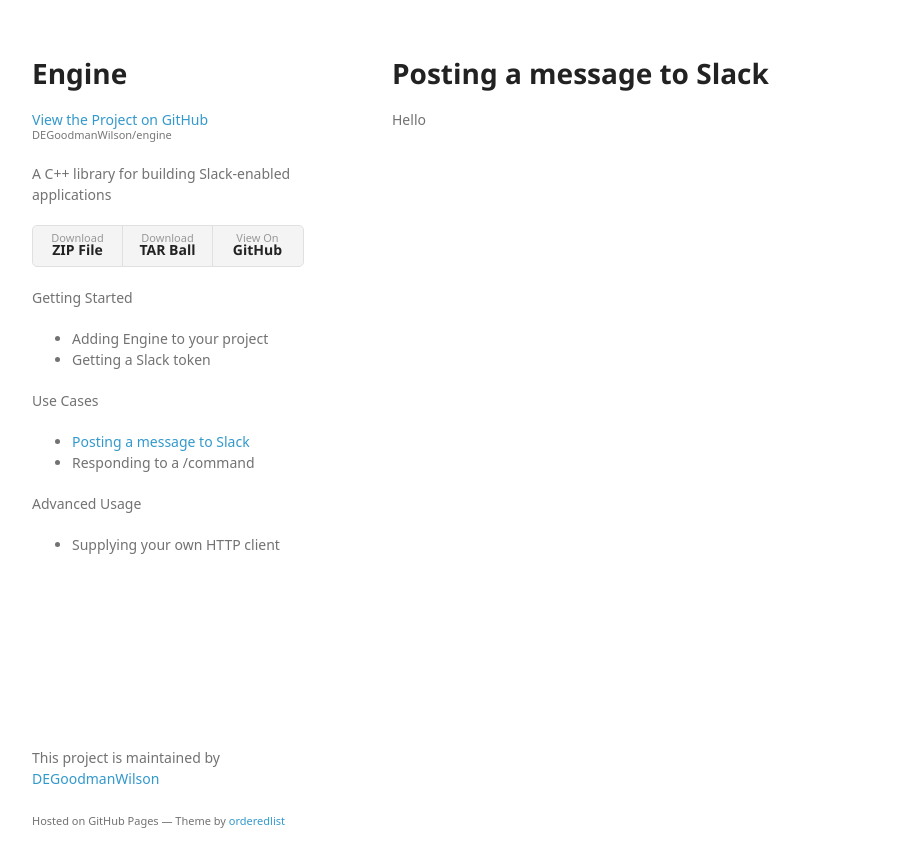
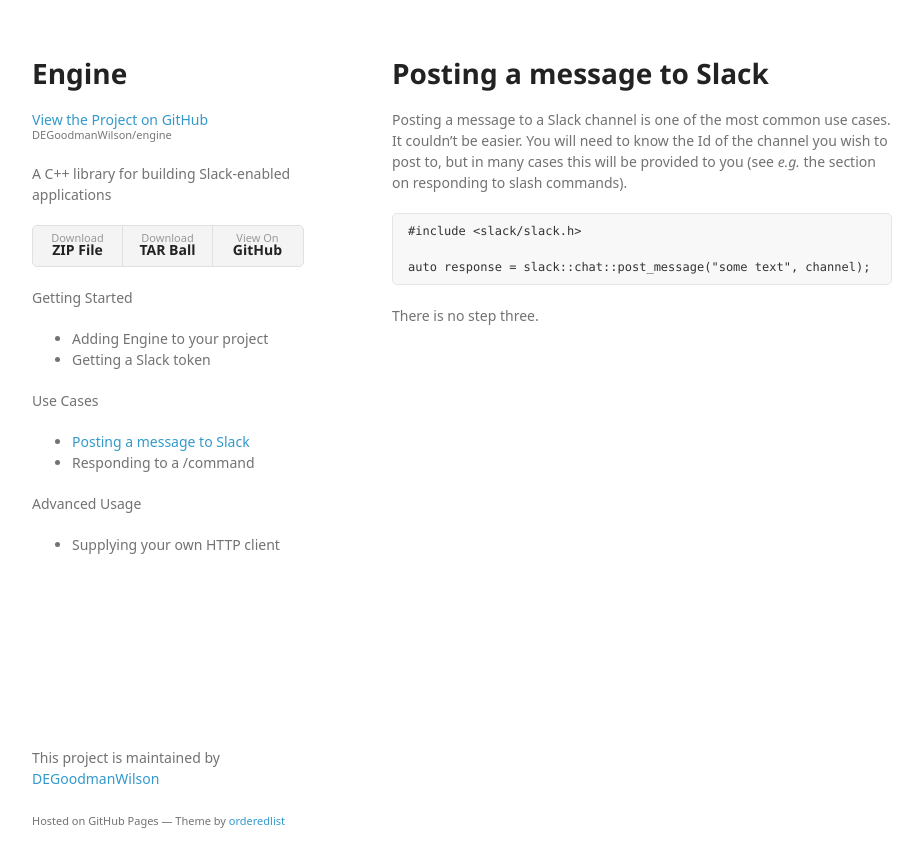
Before and after one commit to DEGoodmanWilson/engine, a Jekyll site: the page built from post_message.md, in a window 1280 px wide. Shown: the top 867 px of the page, without its empty margins (178-1101 px from the left). Built offline with Jekyll 4.4.1, drawn with Linux system fonts in a browser that asks for light colours; some web fonts are replaced.

Commit message:
Update post_message.md

````diff
--- a/post_message.md
+++ b/post_message.md
@@ -5,4 +5,11 @@
 
 # Posting a message to Slack
 
-Hello
+Posting a message to a Slack channel is one of the most common use cases. It couldn't be easier. You will need to know the Id of the channel you wish to post to, but in many cases this will be provided to you (see _e.g._ the section on responding to slash commands).
+
+```
+#include <slack/slack.h>
+
+auto response = slack::chat::post_message("some text", channel);
+```
+There is no step three.
````
